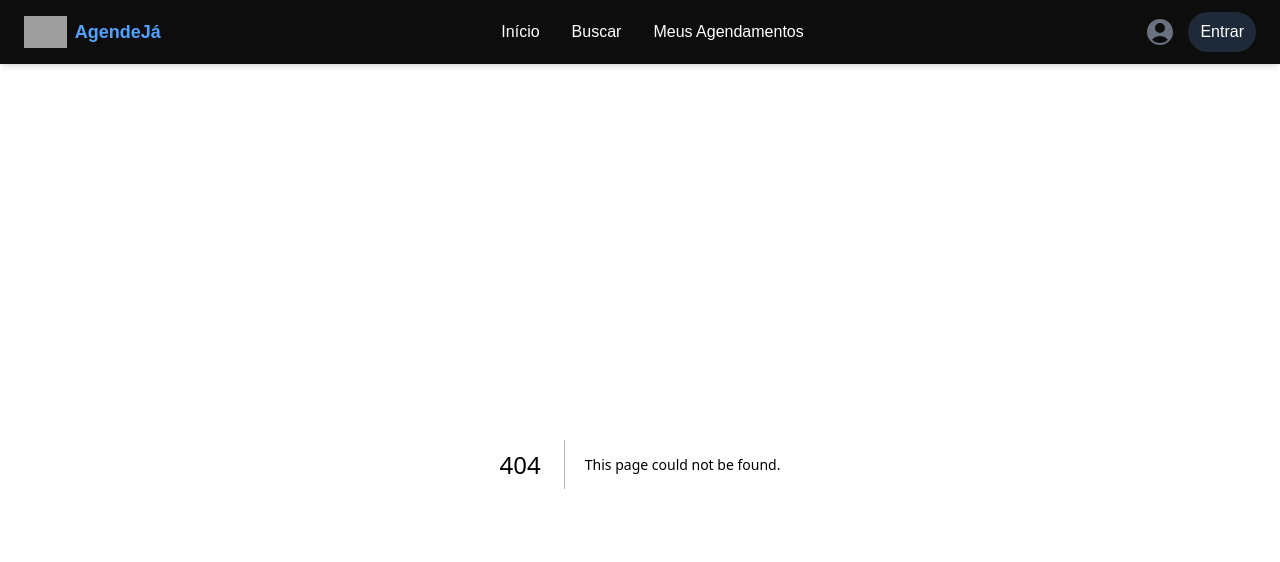
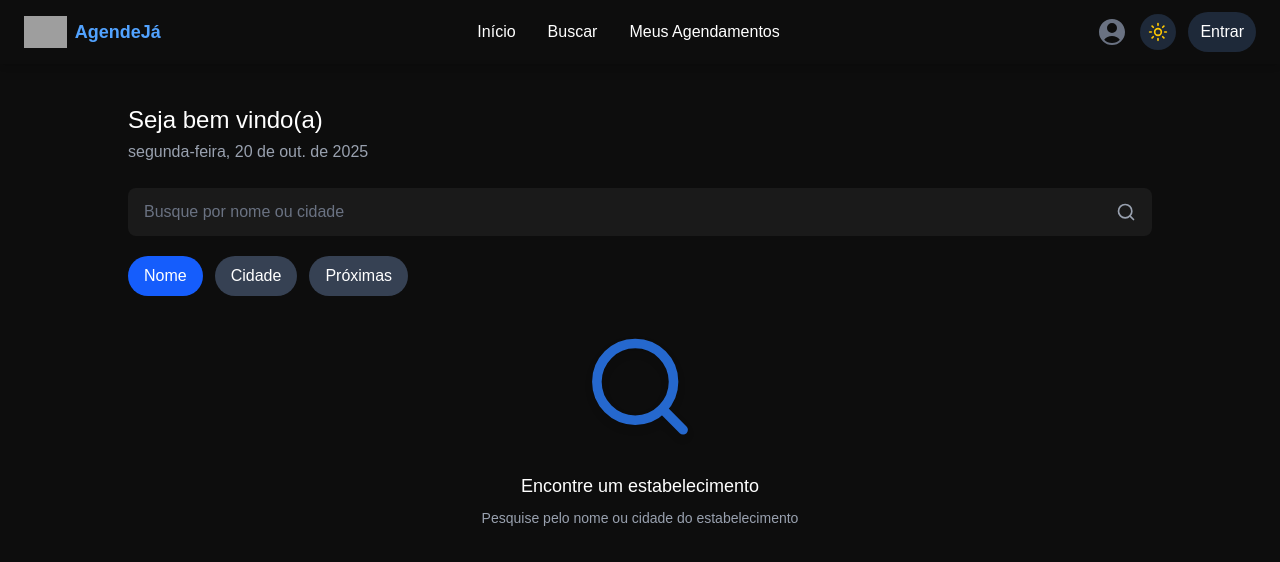
Before and after one commit to Felipe-create12/Front-end-sistemaAgendamento, a Next.js app: page /buscar in a window 1280 px wide. Before the commit this address had no page. Shown: the top 562 px of the page. Built offline with nearby package versions, Linux system fonts and the light colour scheme; grey boxes are pictures that could not be loaded.

Commit message:
Atualiza layout e Header para suportar tema escuro/light com ThemeProvider

```diff
--- a/package.json
+++ b/package.json
@@ -9,7 +9,10 @@
     "lint": "eslint"
   },
   "dependencies": {
+    "framer-motion": "^12.23.24",
+    "lucide-react": "^0.546.0",
     "next": "15.5.2",
+    "next-themes": "^0.4.6",
     "react": "19.1.0",
     "react-dom": "19.1.0",
     "react-router-dom": "^7.9.4"
--- /dev/null
+++ b/src/app/ThemeWrapper.tsx
@@ -0,0 +1,20 @@
+"use client"
+
+import { ThemeProvider } from "next-themes"
+import { useEffect, useState } from "react"
+import Header from "@/components/Header"
+
+export default function ThemeWrapper({ children }: { children: React.ReactNode }) {
+  const [mounted, setMounted] = useState(false)
+
+  useEffect(() => setMounted(true), [])
+
+  if (!mounted) return null
+
+  return (
+    <ThemeProvider attribute="class" defaultTheme="dark" enableSystem>
+      <Header />
+      {children}
+    </ThemeProvider>
+  )
+}
--- /dev/null
+++ b/src/app/agendamentos/page.tsx
@@ -0,0 +1,49 @@
+"use client"
+import { useEffect, useState } from "react"
+import { useRouter } from "next/navigation"
+
+export default function Agendamentos() {
+  const [isLogged, setIsLogged] = useState(false)
+  const router = useRouter()
+
+  useEffect(() => {
+    const token = localStorage.getItem("token")
+    setIsLogged(!!token)
+  }, [])
+
+  const handleLoginRedirect = () => {
+    router.push("/login")
+  }
+
+  if (!isLogged) {
+    return (
+      <main className="min-h-screen bg-[#0D0D0D] text-white flex flex-col items-center justify-center">
+        <h1 className="text-3xl font-semibold mb-3">Faça login para continuar</h1>
+        <p className="text-gray-400 mb-6 text-center max-w-md">
+          Agende e pague online, resgate itens do programa de fidelidade e muito mais
+        </p>
+        <button
+          onClick={handleLoginRedirect}
+          className="bg-blue-600 hover:bg-blue-700 px-6 py-3 rounded-full text-white font-medium"
+        >
+          Acessar
+        </button>
+      </main>
+    )
+  }
+
+  return (
+    <main className="min-h-screen bg-[#0D0D0D] text-white flex flex-col items-center justify-center">
+      <h1 className="text-3xl font-semibold mb-3">Seus Agendamentos</h1>
+      <p className="text-gray-400 mb-6 text-center max-w-md">
+        Aqui aparecerão os seus agendamentos confirmados e pendentes.
+      </p>
+      <button
+        onClick={() => router.push("/buscar")}
+        className="bg-blue-600 hover:bg-blue-700 px-6 py-3 rounded-full text-white font-medium"
+      >
+        Fazer novo agendamento
+      </button>
+    </main>
+  )
+}
--- /dev/null
+++ b/src/app/buscar/page.tsx
@@ -0,0 +1,91 @@
+"use client"
+import { useState, useEffect } from "react"
+import { motion } from "framer-motion"
+import { Search } from "lucide-react"
+
+export default function Buscar() {
+  const [search, setSearch] = useState("")
+  const [currentDate, setCurrentDate] = useState("")
+
+  useEffect(() => {
+    const date = new Date()
+    const options: Intl.DateTimeFormatOptions = {
+      weekday: "long",
+      day: "numeric",
+      month: "short",
+      year: "numeric",
+    }
+    setCurrentDate(date.toLocaleDateString("pt-BR", options))
+  }, [])
+
+  return (
+    <main className="min-h-screen bg-[#0D0D0D] text-white px-6 py-10 flex flex-col items-center">
+      <div className="w-full max-w-5xl">
+        {/* Cabeçalho */}
+        <h1 className="text-xl sm:text-2xl mb-1">Seja bem vindo(a)</h1>
+        <p className="text-gray-400 mb-6">{currentDate}</p>
+
+        {/* Campo de busca */}
+        <div className="relative mb-5">
+          <input
+            type="text"
+            value={search}
+            onChange={(e) => setSearch(e.target.value)}
+            placeholder="Busque por nome ou cidade"
+            className="w-full bg-[#1A1A1A] text-gray-200 placeholder-gray-500 px-4 py-3 rounded-lg outline-none focus:ring-2 focus:ring-blue-500"
+          />
+          <Search className="absolute right-4 top-3.5 w-5 h-5 text-gray-400" />
+        </div>
+
+        {/* Aviso de caracteres mínimos */}
+        {search.length > 0 && search.length < 4 && (
+          <p className="text-red-500 text-sm mb-4">
+            Digite pelo menos 4 caracteres
+          </p>
+        )}
+
+        {/* Botões de filtro */}
+        <div className="flex gap-3 mb-10">
+          <button className="bg-blue-600 hover:bg-blue-700 px-4 py-2 rounded-full transition">
+            Nome
+          </button>
+          <button className="bg-gray-700 hover:bg-gray-600 px-4 py-2 rounded-full transition">
+            Cidade
+          </button>
+          <button className="bg-gray-700 hover:bg-gray-600 px-4 py-2 rounded-full transition">
+            Próximas
+          </button>
+        </div>
+
+        {/* Animação e texto central */}
+        {search.length < 4 && (
+          <div className="flex flex-col items-center mt-10 text-center">
+            {/* Ícone animado */}
+            <motion.div
+              animate={{
+                y: [0, -10, 0],
+                scale: [1, 1.05, 1],
+              }}
+              transition={{
+                duration: 2,
+                repeat: Infinity,
+                ease: "easeInOut",
+              }}
+              className="mb-6"
+            >
+              <Search className="w-28 h-28 text-blue-500 opacity-80 drop-shadow-lg" />
+            </motion.div>
+
+            {/* Textos */}
+            <h2 className="text-lg font-medium text-white">
+              Encontre um estabelecimento
+            </h2>
+            <p className="text-gray-400 text-sm mt-2 max-w-sm">
+              Pesquise pelo nome ou cidade do estabelecimento
+            </p>
+          </div>
+        )}
+      </div>
+    </main>
+  )
+}
--- a/src/app/layout.tsx
+++ b/src/app/layout.tsx
@@ -1,8 +1,9 @@
+
 import type { Metadata } from "next";
 import { Geist, Geist_Mono } from "next/font/google";
 import "./globals.css";
 import Header from "@/components/Header";
-import HeaderWrapper from "@/components/HeaderWrapper";
+import ThemeWrapper from "./ThemeWrapper";
 
 const geistSans = Geist({
   variable: "--font-geist-sans",
@@ -29,9 +30,7 @@ export default function RootLayout({
       <body
         className={`${geistSans.variable} ${geistMono.variable} antialiased`}
       >
-        <Header/>
-
-        {children}
+       <ThemeWrapper>{children}</ThemeWrapper>
       </body>
     </html>
   );
--- /dev/null
+++ b/src/components/EmptyState.tsx
@@ -0,0 +1,38 @@
+"use client"
+import { motion } from "framer-motion"
+import { Search } from "lucide-react"
+
+export default function EmptyState() {
+  return (
+    <div className="flex flex-col items-center justify-center text-center text-gray-300">
+      {/* Ícone com animação */}
+      <motion.div
+        initial={{ scale: 0 }}
+        animate={{ scale: 1 }}
+        transition={{ type: "spring", stiffness: 120 }}
+        className="mb-4"
+      >
+        <Search className="w-20 h-20 text-blue-500" />
+      </motion.div>
+
+      {/* Texto animado */}
+      <motion.h2
+        initial={{ opacity: 0, y: 10 }}
+        animate={{ opacity: 1, y: 0 }}
+        transition={{ delay: 0.3 }}
+        className="text-2xl font-semibold text-white"
+      >
+        Faça login para continuar
+      </motion.h2>
+
+      <motion.p
+        initial={{ opacity: 0, y: 10 }}
+        animate={{ opacity: 1, y: 0 }}
+        transition={{ delay: 0.6 }}
+        className="text-gray-400 mt-2 max-w-sm"
+      >
+        Agende e pague online, resgate itens do programa de fidelidade e muito mais
+      </motion.p>
+    </div>
+  )
+}
--- a/src/components/Header.tsx
+++ b/src/components/Header.tsx
@@ -2,8 +2,12 @@
 import Link from "next/link"
 import { usePathname } from "next/navigation"
 import { useEffect, useState } from "react"
+import { Sun, Moon } from "lucide-react"
+import { useTheme } from "next-themes"
 
 export default function Header() {
+  const { theme, setTheme } = useTheme()
+  const [mounted, setMounted] = useState(false)
   const pathname = usePathname()
   const hiddenMenuRoutes = ["/login"]
   const [isLogged, setIsLogged] = useState(false)
@@ -12,12 +16,14 @@ export default function Header() {
   useEffect(() => {
     const token = localStorage.getItem("token")
     setIsLogged(!!token)
+    setMounted(true)
   }, [pathname])
 
+    if (!mounted) return null
 
 
   return (
-    <header className="bg-[#0D0D0D] text-white shadow-md sticky top-0 z-50">
+    <header className="bg-[#0D0D0D] text-white shadow-md sticky top-0 z-50 transition-colors">
       <div className="flex items-center justify-between px-6 py-3 max-w-7xl mx-auto">
         <Link href="/" className="flex items-center gap-2">
           <img src="/logo-appbarber.png" alt="" className="h-8" />
@@ -36,6 +42,17 @@ export default function Header() {
            <svg xmlns="http://www.w3.org/2000/svg" viewBox="0 0 24 24" fill="currentColor" className="size-8 text-gray-500">
             <path fillRule="evenodd" d="M18.685 19.097A9.723 9.723 0 0 0 21.75 12c0-5.385-4.365-9.75-9.75-9.75S2.25 6.615 2.25 12a9.723 9.723 0 0 0 3.065 7.097A9.716 9.716 0 0 0 12 21.75a9.716 9.716 0 0 0 6.685-2.653Zm-12.54-1.285A7.486 7.486 0 0 1 12 15a7.486 7.486 0 0 1 5.855 2.812A8.224 8.224 0 0 1 12 20.25a8.224 8.224 0 0 1-5.855-2.438ZM15.75 9a3.75 3.75 0 1 1-7.5 0 3.75 3.75 0 0 1 7.5 0Z" clipRule="evenodd" />
             </svg>
+            <button
+              onClick={() => setTheme(theme === "dark" ? "light" : "dark")}
+              className="p-2 rounded-full bg-gray-800 dark:bg-gray-200 transition-colors"
+              title="Alterar tema"
+            >
+              {theme === "dark" ? (
+                <Sun className="w-5 h-5 text-yellow-400" />
+              ) : (
+                <Moon className="w-5 h-5 text-gray-700" />
+              )}
+            </button>
           {isLogged ? (
             <button
               onClick={() => {
```
Also changed, not shown: 1 other file (tests, documents, lock files or other folders).
